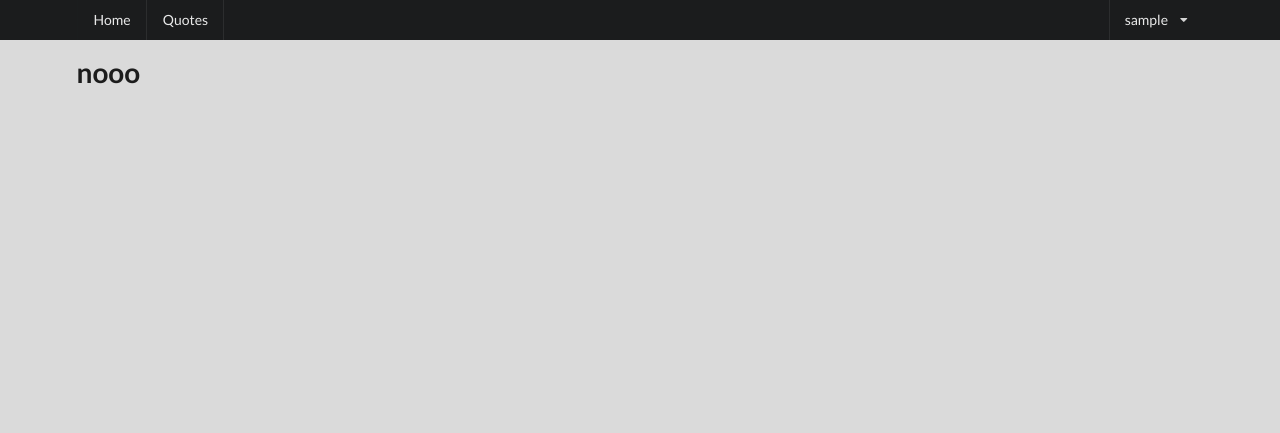
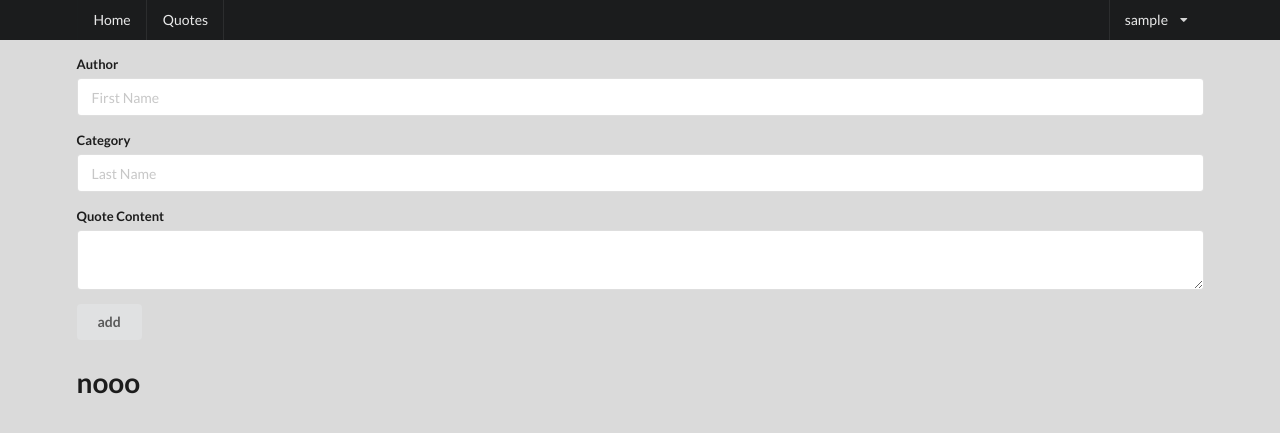
Before and after one commit to daddasoft/FlaskQuotesApi, a Flask app: template templates/index.html in a window 1280 px wide. Shown: the top 433 px of the page. Run offline with Flask 2, Linux system fonts and the light colour scheme; the visitor is signed in with stand-in values (Sample User, id 1); the template is opened without the code that fills it: most values are stand-ins (such as "Sample title", 1, 10 or a date in 2020).

Commit message:
add form for add Quotes 🤗

```diff
--- a/templates/index.html
+++ b/templates/index.html
@@ -1,6 +1,23 @@
 {% extends 'layout.html' %} {% block content%}
 <div class="ui container">
-  {%if "data" in data and dataCount >0 %} {%for quote in data["data"]%}
+  {%if "user" in session %}
+  <form class="ui form">
+    <div class="field">
+      <label>Author</label>
+      <input type="text" name="first-name" placeholder="First Name" />
+    </div>
+    <div class="field">
+      <label>Category</label>
+      <input type="text" name="last-name" placeholder="Last Name" />
+    </div>
+    <div class="field">
+      <label>Quote Content</label>
+      <textarea rows="2"></textarea>
+    </div>
+    <button class="ui button" type="submit">add</button>
+  </form>
+  {%endif%} {%if "data" in data and dataCount >0 %} {%for quote in
+  data["data"]%}
   <div class="card column">
     <div class="ui segment">
       <p>{{quote[1]}}</p>
```
